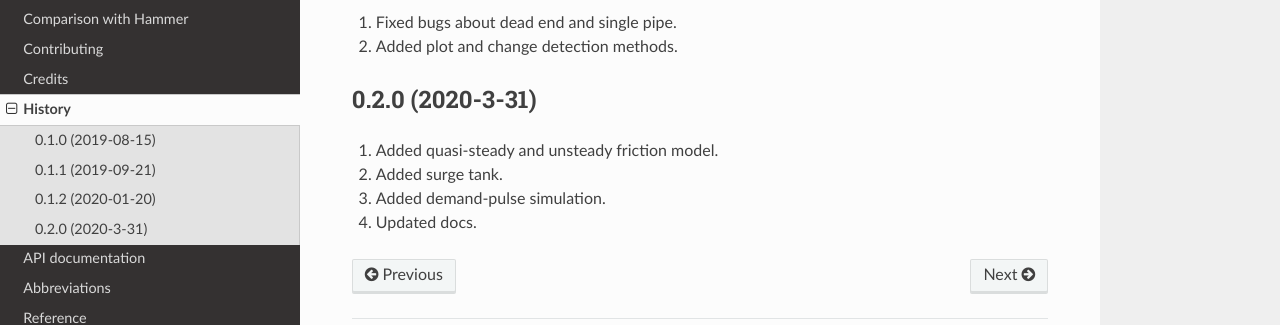
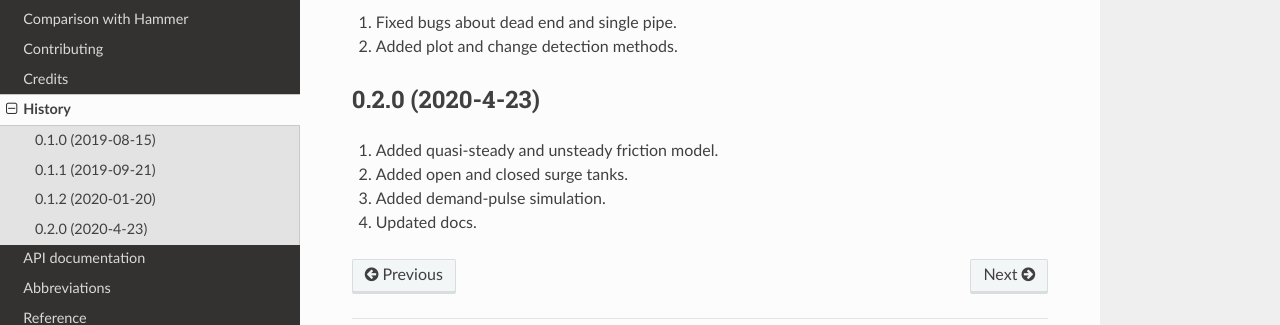
Before and after one commit to glorialulu/TSNet, a Sphinx documentation site: the page built from docs/history.rst, in a window 1280 px wide. Shown: the part 365-690 px from the top of the page. Built offline with Sphinx 7.4.7 and the Read the Docs theme 2.0.0, drawn with Linux system fonts in a browser that asks for light colours.

```diff
--- a/HISTORY.rst
+++ b/HISTORY.rst
@@ -15,9 +15,9 @@ History
 1. Fixed bugs about dead end and single pipe.
 2. Added plot and change detection methods.
 
-0.2.0 (2020-3-31)
+0.2.0 (2020-4-23)
 -------------------
 1. Added quasi-steady and unsteady friction model.
-2. Added surge tank.
+2. Added open and closed surge tanks.
 3. Added demand-pulse simulation.
 4. Updated docs.
--- a/docs/conf.py
+++ b/docs/conf.py
@@ -64,6 +64,8 @@ autodoc_member_order = 'bysource'
 autoclass_content = 'both'
 numfig=True
 numfig_format = {'figure':  'Figure %s', 'table': 'Table %s', 'code-block': 'Listing %s'}
+
+math_number_all=True
 math_numfig = True
 numfig_secnum_depth = 2
 math_eqref_format = "Eq.{number}"
--- a/docs/transient.rst
+++ b/docs/transient.rst
@@ -599,7 +599,7 @@ Boundary conditions are required to characterize the devices or discontinuities,
 such as such as tanks, junctions, valves,  pumps, leaks and bursts, between two computational units.
 Supplemented by the boundary conditions specifying the relations between :math:`H_2 ^t, H_3^t, V_2^t, V_3^t` as
 in :numref:`MOC_grid` or :numref:`MOC_grid_unsteady`,
-the compatibility equations (:numbered:`com_steady` or :numbered:`com_unsteady`)
+the compatibility equations (:eq:`com_steady` or :eq:`com_unsteady`)
 can then be solved to obtain :math:`H_2 ^t, H_3^t, V_2^t`, and :math:`V_3^t`.
 The following sections discuss the boundary conditions for devices and discontinuities in detail.
 
@@ -634,7 +634,7 @@ With six equations (two compatity equations and four boundary conditions)
 and six unknowns (:math:`V_2^t, V_3^t, H_2^t, H_3^t, z^t, Q_T^t`),
 the above system of equations can be solved at each time step.
 Other devices can be modeled as well by defining the corresponding boundary conditions to
-replace :numbered:`open_surge`.
+replace :eq:`open_surge`.
 
 In TSNet, an open surge tank is assumed to exhibit infinite height so that the tank never overflows.
 The user can add an open surge tank to an existing network in the TSNet model by defining the desired
```
